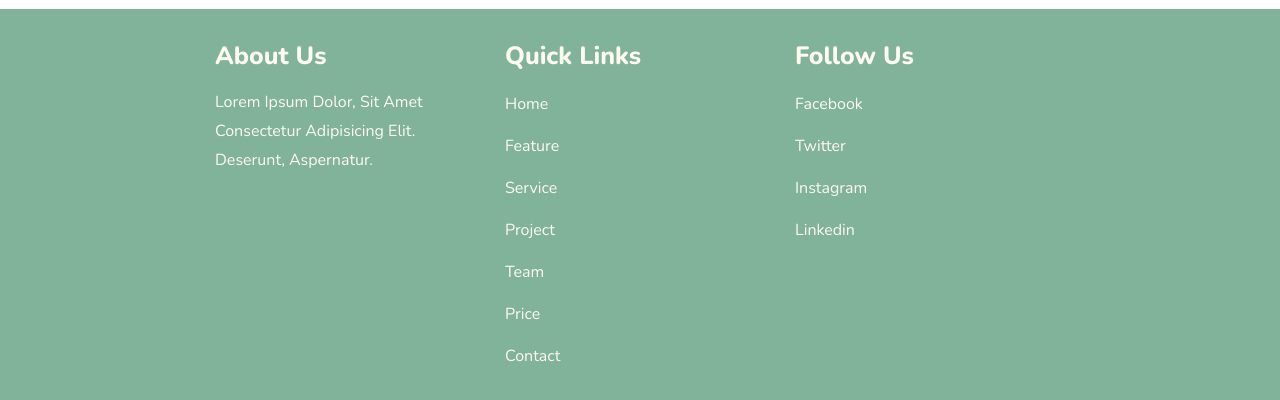
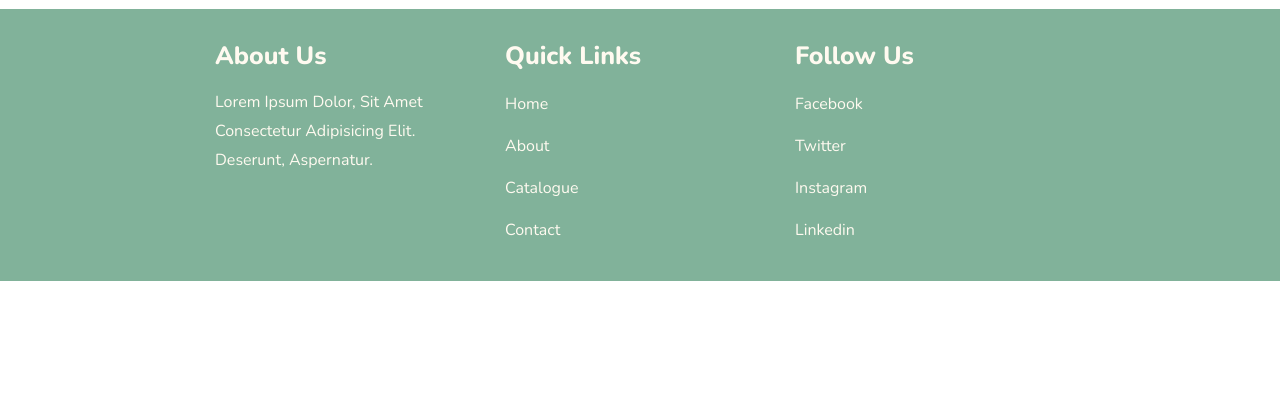
Before and after one commit to tam1111/AO-Vendingv2, a plain HTML site: page Contact.html in a window 1280 px wide. Shown: the part 692-1092 px from the top of the page. After the commit the page ends 973 px from the top, so only its background shows below. Drawn offline with nearby package versions, Linux system fonts and the light colour scheme.

Commit message:
quicklinks

```diff
--- a/Contact.html
+++ b/Contact.html
@@ -95,15 +95,12 @@
 
         <div class="box">
             <h3>quick links</h3>
-            <a href="#">home</a>
-            <a href="#">feature</a>
-            <a href="#">service</a>
-            <a href="#">project</a>
-            <a href="#">team</a>
-            <a href="#">price</a>
-            <a href="#">contact</a>
+            <a href="index.html">home</a>
+            <a href="about.html">About</a>
+            <a href="catalogue.html">catalogue</a>
+            <a href="Contact.html">contact</a>
+
         </div>
-
 
         <div class="box">
             <h3>follow us</h3>
```
Also changed, not shown: about.html (+5 -7 lines), catalogue.html (+5 -7 lines).
